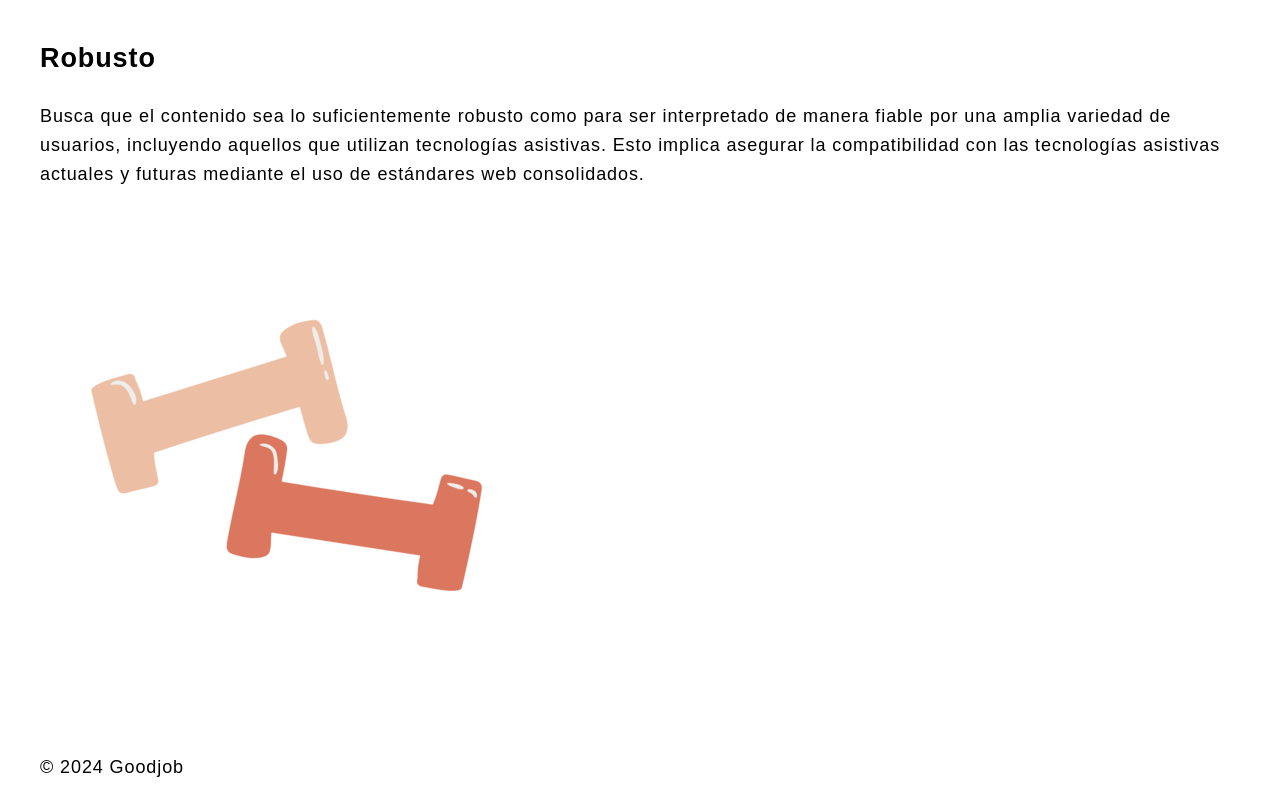
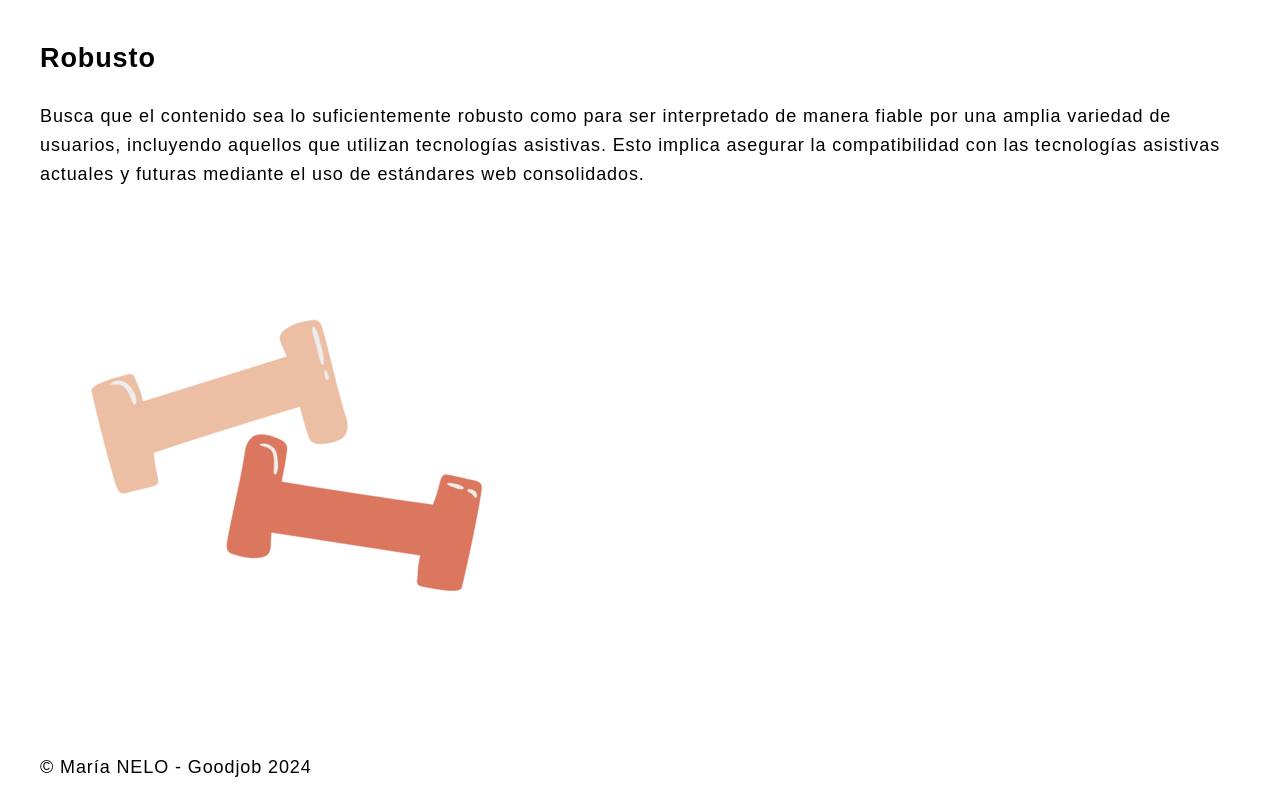
Before and after one commit to marianelo-crypto/POUR, a plain HTML site: page index.html in a window 1280 px wide. Shown: the part 2504-3304 px from the top of the page. Drawn offline with Linux system fonts and the light colour scheme.

Commit message:
Update index.html

```diff
--- a/index.html
+++ b/index.html
@@ -53,7 +53,7 @@
     </section>
 
 <footer>
-    <p>&copy; 2024 Goodjob</p>
+    <p>&copy; María NELO - Goodjob 2024 </p>
 </footer>
 </div>
 
```
